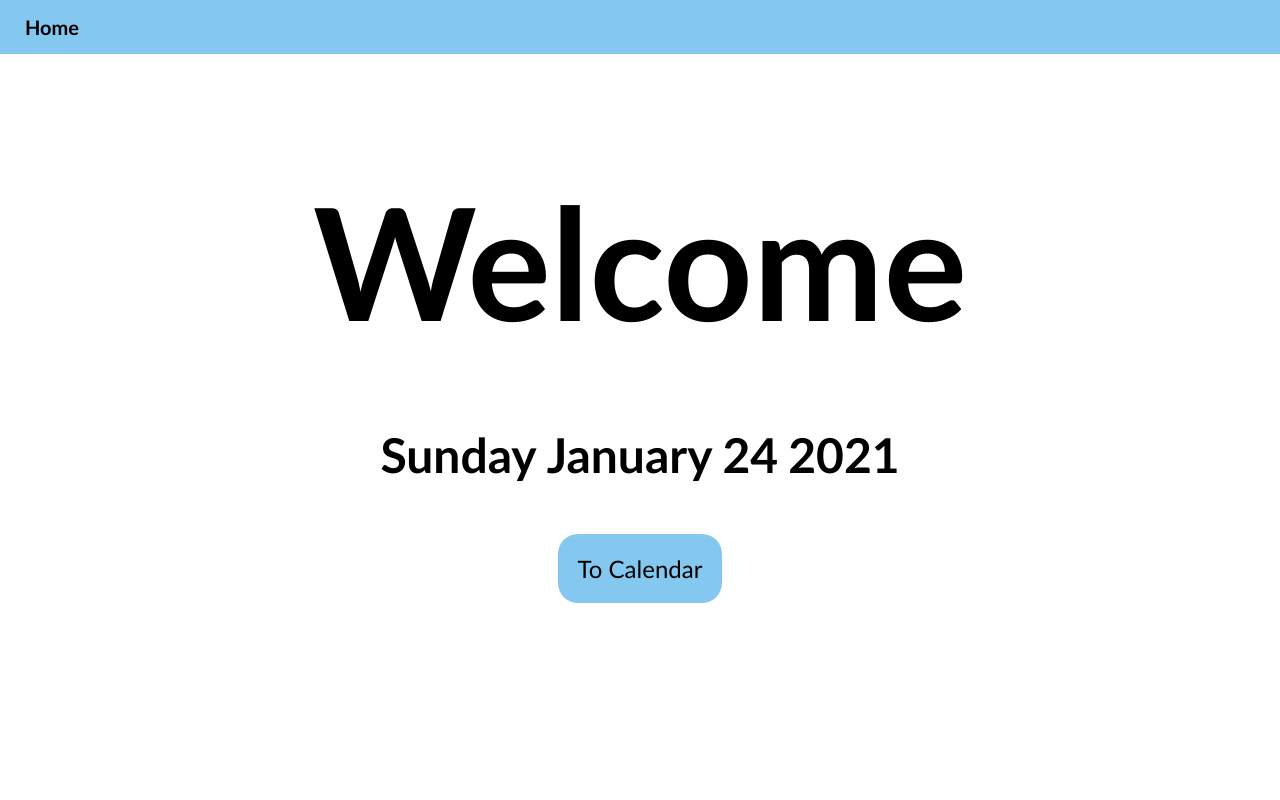
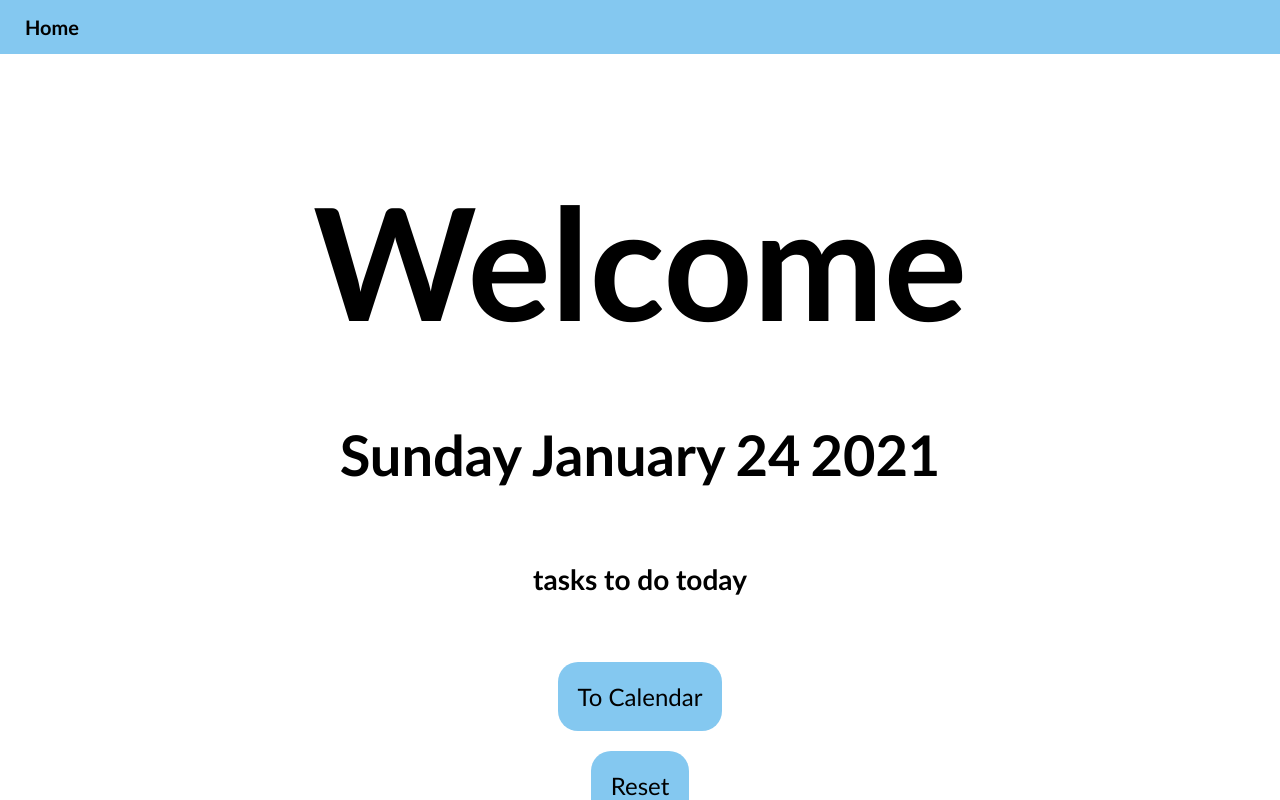
Before and after one commit to JustinnLy/QHacks2021-ToDoList, a plain HTML site: page index.html in a window 1280 px wide. Drawn offline with Linux system fonts and the light colour scheme.

Commit message:
Updated welcome page

```diff
--- a/index.html
+++ b/index.html
@@ -21,8 +21,14 @@
             <h2 id="numDay">Num</h2>
             <h2 id="year">Year</h2>
         </div>
+        <div class="tasks">
+            <h3 id="todo"><span id="todoNum"></span> tasks to do today</h3>
+        </div>
         <div class="buttonDiv">
             <a href="Calendar.html"><button>To Calendar</button></a>
+        </div>
+        <div class="buttonDiv">
+            <button id="reset" onclick="localStorage.clear()">Reset</button>
         </div>
     </div>
 
--- a/styles.css
+++ b/styles.css
@@ -44,11 +44,19 @@ html, body, .container{
     justify-content: center;
 }
 #day, #month, #numDay, #year{
-    font-size: 48px;
+    font-size: 56px;
     margin: 5px;
+}
+.tasks{
+    text-align: center;
+    height: 10%;
+}
+#todo, #todoNum{
+    font-size: 28px;
 }
 .buttonDiv{
     text-align: center;
+    margin: 20px;
 }
 button{
     padding: 20px;
--- a/welcome.js
+++ b/welcome.js
@@ -7,7 +7,22 @@ let dayNum = date.getDate();
 const months = ["January","February","March","April","May","June","July","August","September","October","November","December"];
 const days = ["Sunday","Monday","Tuesday","Wednesday","Thursday","Friday","Saturday"];
 
+//Updates HTML to get current date
 document.getElementById("day").innerHTML = days[day];
 document.getElementById("month").innerHTML = months[month];
 document.getElementById("numDay").innerHTML = dayNum;
 document.getElementById("year").innerHTML = year;
+
+let taskToday = `taskList${months[month]} ${dayNum} ${year}`;
+
+//Prints the x amount of tasks to do for the current day
+if(typeof(window.localStorage[taskToday]) !== "undefined" && window.localStorage[taskToday] !== ""){
+    let taskArray = window.localStorage[taskToday].split(",");
+
+    if(taskArray.length == 1){
+        document.getElementById("todo").innerHTML = "<span>1</span> task to do today";
+    }
+    else{
+        document.getElementById("todoNum").innerHTML = taskArray.length;
+    }
+}
```
